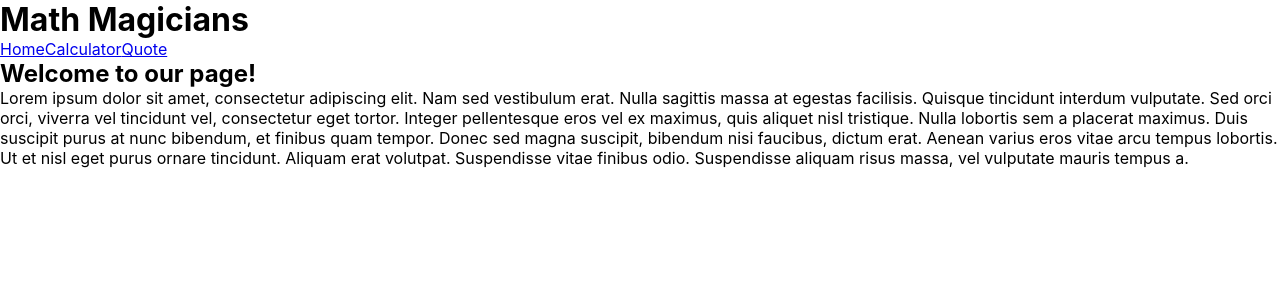
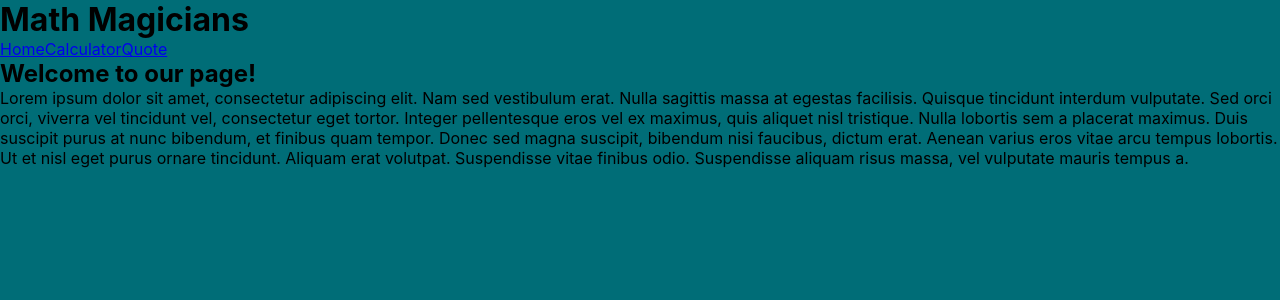
Before and after one commit to RaphDasilva/math-magicians, a React (Create React App) app: page / in a window 1280 px wide. Shown: the top 300 px of the page. Built offline with nearby package versions, Linux system fonts and the light colour scheme.

Commit message:
Add color to the background

```diff
--- a/src/App.css
+++ b/src/App.css
@@ -59,3 +59,7 @@
   background-color: #f5913e;
   border: 1px solid #858694;
 }
+
+body {
+  background-color: #006d77;
+}
```
